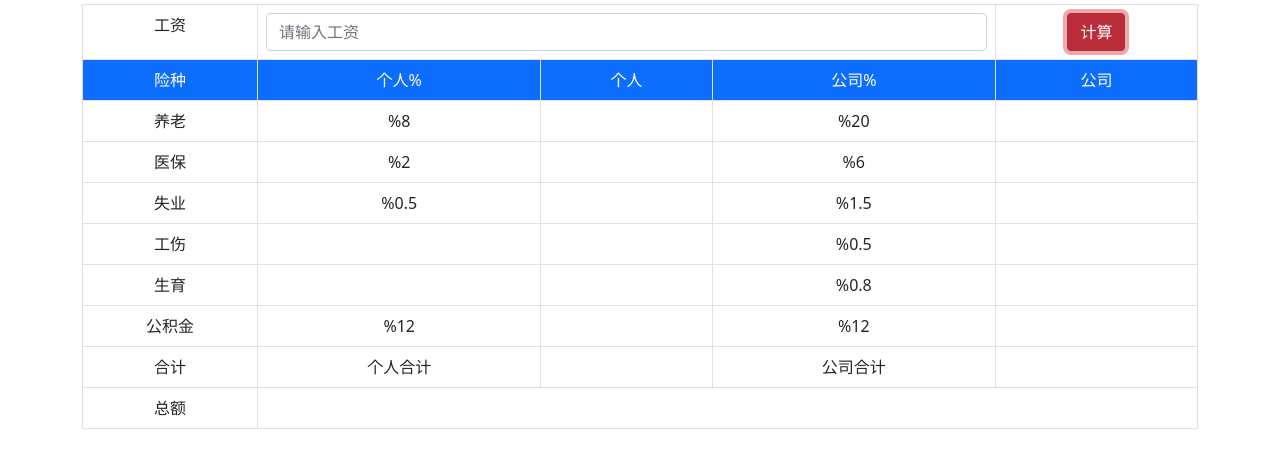
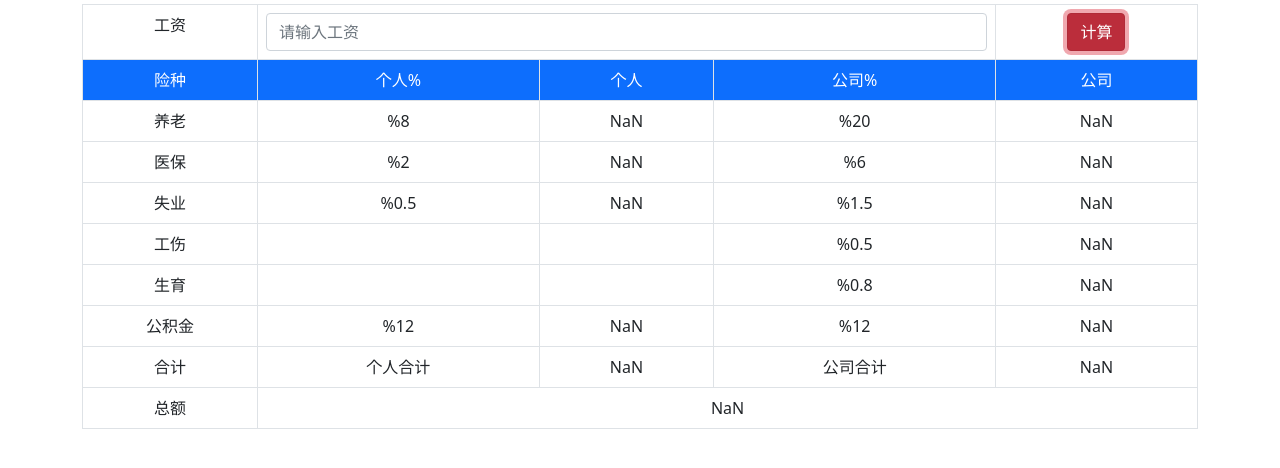
Before and after one commit to jiouwei408/lishuai20256, a plain HTML site: page index.html in a window 1280 px wide. Both pictures are taken after a click on the button "计算". Shown: the part 42-510 px from the top of the page. Drawn offline with nearby package versions, Linux system fonts and the light colour scheme.

Commit message:
Update index.html

```diff
--- a/index.html
+++ b/index.html
@@ -8,7 +8,45 @@
 		<!-- 最新的 Bootstrap5 核心 JavaScript 文件 -->
 		<script src="https://cdn.staticfile.net/twitter-bootstrap/5.1.1/js/bootstrap.bundle.min.js"></script>
 		<title>个人社保计算软件</title>
-	</head>
+		<script>
+			function calc(){
+				sal=document.getElementById("salary").value;
+				salnum=parseInt(sal);
+				ylgr=salnum*0.08;
+				ylgs=salnum*0.2;
+				document.getElementById("ylgr").innerText=ylgr
+				document.getElementById("ylgs").innerText=ylgs
+
+				ybgr=salnum*0.02
+				ybgs=salnum*0.06
+				document.getElementById("ybgr").innerText=ybgr
+				document.getElementById("ybgs").innerText=ybgs
+
+				sygr=salnum*0.005
+				sygst=salnum*0.015
+				document.getElementById("sygr").innerText=sygr
+				document.getElementById("sygst").innerText=sygst
+
+				gsgs=salnum*0.005
+				document.getElementById("gsgs").innerText=gsgs
+
+				sygs=salnum*0.008
+				document.getElementById("sygs").innerText=sygs
+
+				gjjgr=salnum*0.12
+				gjjgs=salnum*0.12
+				document.getElementById("gjjgr").innerText=gjjgr
+				document.getElementById("gjjgs").innerText=gjjgs
+
+				grhj=ylgr+ybgr+sygr+gjjgr
+				gshj=ylgs+ybgs+sygst+gsgs+sygs+gjjgs
+				document.getElementById("grhj").innerText=grhj
+				document.getElementById("gshj").innerText=gshj
+
+				ze=grhj+gshj
+				document.getElementById("ze").innerText=ze
+			}
+		</script>
 	<body>
 		<div class="container text-center">
 			<h2>个人社保计算软件-中北大学</h2>
@@ -19,7 +57,7 @@
 						<input class="form-control" type="text" id="salary" placeholder="请输入工资"/>
 					</td>
 					<td>
-						<button class="btn btn-danger btn-block">计算</button>
+						<button onclick="calc()" class="btn btn-danger btn-block">计算</button>
 					</td>
 				</tr>
 				<tr class="bg-primary text-white">
@@ -32,55 +70,55 @@
 				<tr>
 					<td>养老</td>
 					<td>%8</td>
-					<td></td>
+					<td id="ylgr"></td>
 					<td>%20</td>
-					<td></td>
+					<td id="ylgs"></td>
 				</tr>
 				<tr>
 					<td>医保</td>
 					<td>%2</td>
-					<td></td>
+					<td id="ybgr"></td>
 					<td>%6</td>
-					<td></td>
+					<td id="ybgs"></td>
 				</tr>
 				<tr>
 					<td>失业</td>
 					<td>%0.5</td>
-					<td></td>
+					<td id="sygr"></td>
 					<td>%1.5</td>
-					<td></td>
+					<td id="sygst"></td>
 				</tr>
 				<tr>
 					<td>工伤</td>
 					<td></td>
 					<td></td>
 					<td>%0.5</td>
-					<td></td>
+					<td id="gsgs"></td>
 				</tr>
 				<tr>
 					<td>生育</td>
 					<td></td>
 					<td></td>
 					<td>%0.8</td>
-					<td></td>
+					<td id="sygs"></td>
 				</tr>
 				<tr>
 					<td>公积金</td>
 					<td>%12</td>
-					<td></td>
+					<td id="gjjgr"></td>
 					<td>%12</td>
-					<td></td>
+					<td id="gjjgs"></td>
 				</tr>
 				<tr>
 					<td>合计</td>
 					<td>个人合计</td>
-					<td></td>
+					<td id="grhj"></td>
 					<td>公司合计</td>
-					<td></td>
+					<td id="gshj"></td>
 				</tr>
 				<tr>
 					<td>总额</td>
-					<td colspan="4"></td>
+					<td id="ze" colspan="4"></td>
 				</tr>
 			</table>
 		</div>
```
